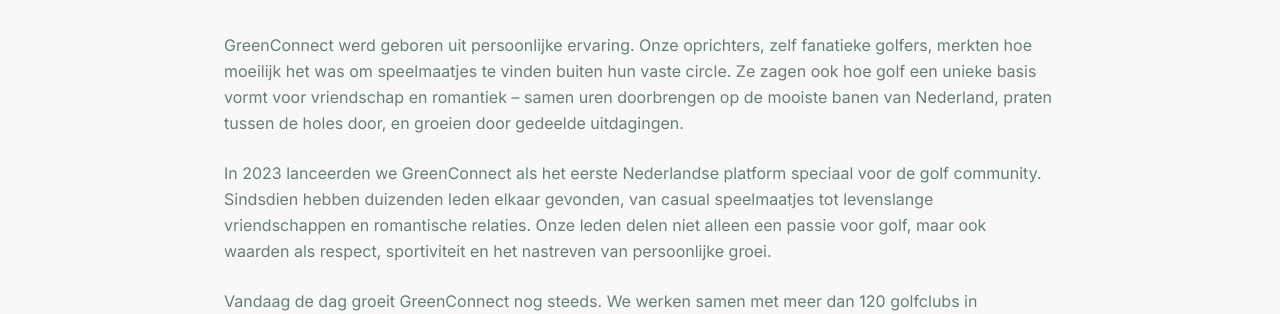
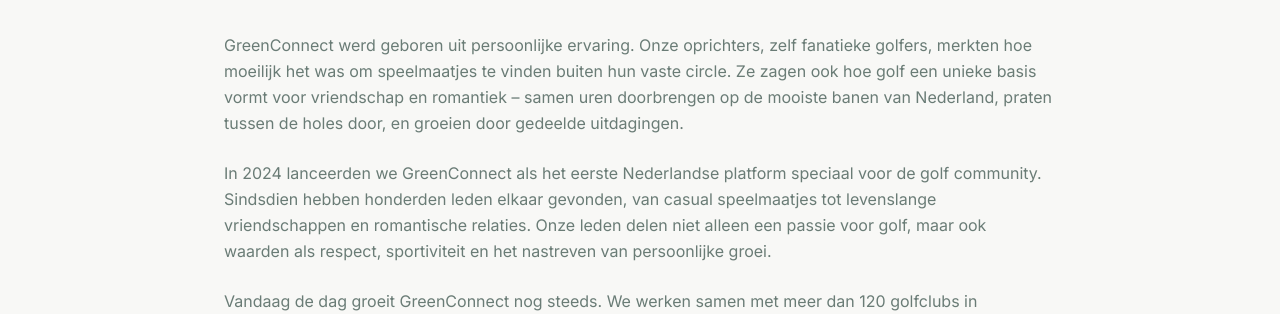
Before and after one commit to emgbraker/greencompanions, a React (Vite) app: page /over-ons in a window 1280 px wide. Shown: the part 1531-1845 px from the top of the page. Built offline with nearby package versions, Linux system fonts and the light colour scheme; the HTML template or start-up script is replaced by a standard one.

Commit message:
Visual edit in Lovable
Edited UI in Lovable

```diff
--- a/src/pages/AboutPage.tsx
+++ b/src/pages/AboutPage.tsx
@@ -132,11 +132,7 @@ const AboutPage = () => {
                 en groeien door gedeelde uitdagingen.
               </p>
               <p className="leading-relaxed">
-                In 2023 lanceerden we GreenConnect als het eerste Nederlandse platform speciaal voor
-                de golf community. Sindsdien hebben duizenden leden elkaar gevonden, van casual
-                speelmaatjes tot levenslange vriendschappen en romantische relaties. Onze leden
-                delen niet alleen een passie voor golf, maar ook waarden als respect, sportiviteit
-                en het nastreven van persoonlijke groei.
+                In 2024 lanceerden we GreenConnect als het eerste Nederlandse platform speciaal voor de golf community. Sindsdien hebben honderden leden elkaar gevonden, van casual speelmaatjes tot levenslange vriendschappen en romantische relaties. Onze leden delen niet alleen een passie voor golf, maar ook waarden als respect, sportiviteit en het nastreven van persoonlijke groei.
               </p>
               <p className="leading-relaxed">
                 Vandaag de dag groeit GreenConnect nog steeds. We werken samen met meer dan 120
```
